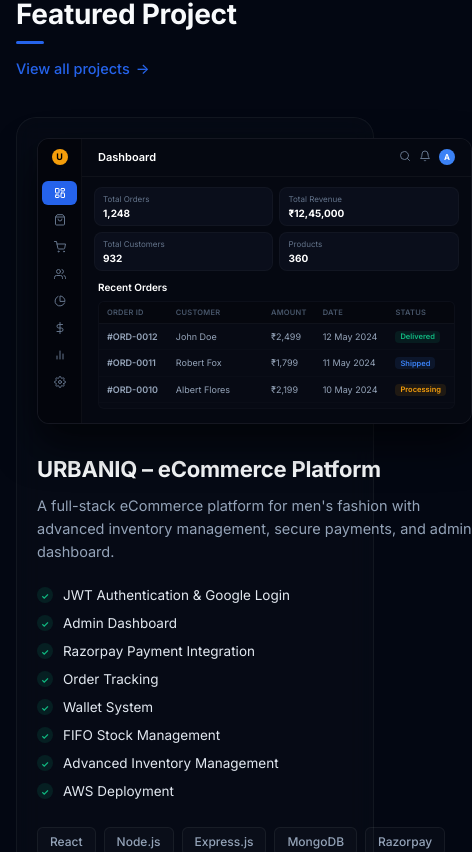
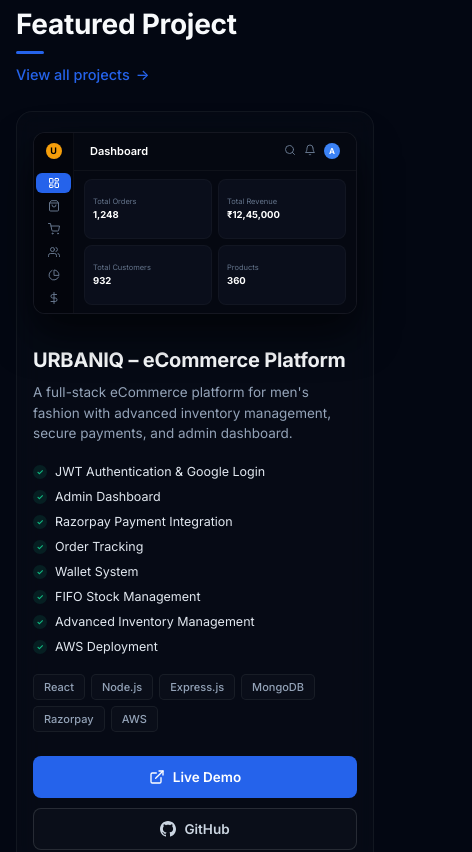
Before and after one commit to Adwaidkrishna/personal-portfolio, a React app: page / in a window 390 px wide. Shown: the part 3112-3964 px from the top of the page, 472 px wide, since content can reach past the window. Built offline with nearby package versions, Linux system fonts and the light colour scheme; the HTML template or start-up script is replaced by a standard one.

Commit message:
Optimize Featured Projects section responsiveness for tablet and mobile

```diff
--- a/src/components/Projects/Projects.css
+++ b/src/components/Projects/Projects.css
@@ -478,13 +478,17 @@
 @media (max-width: 1024px) {
     .project-card {
         grid-template-columns: 1fr;
-        gap: 32px;
-        padding: 30px;
+        gap: 36px;
+        padding: 36px;
     }
 
     .project-mockup-container {
-        max-width: 700px;
+        max-width: 100%;
         margin: 0 auto;
+    }
+
+    .project-details {
+        margin-top: 10px;
     }
 }
 
@@ -493,9 +497,15 @@
         font-size: 28px;
     }
 
+    .project-card {
+        padding: 30px;
+        gap: 28px;
+    }
+
     .project-features-grid {
         grid-template-columns: 1fr;
         gap: 12px;
+        margin-bottom: 24px;
     }
 
     .project-title {
@@ -504,33 +514,50 @@
 
     .project-description {
         font-size: 14.5px;
+        margin-bottom: 20px;
+    }
+
+    .project-tech-list {
+        margin-bottom: 28px;
     }
 }
 
-@media (max-width: 576px) {
+@media (max-width: 480px) {
     .projects-header {
         flex-direction: column;
         align-items: flex-start;
-        gap: 16px;
+        gap: 12px;
+        margin-bottom: 28px;
     }
 
     .projects-section {
-        padding: 30px 16px 60px;
+        padding: 40px 16px 60px;
     }
 
     .project-card {
-        padding: 20px;
+        padding: 20px 16px;
+        border-radius: 16px;
+        gap: 24px;
+    }
+
+    .dashboard-mockup {
+        height: 180px;
+        aspect-ratio: auto;
+    }
+
+    .db-table-container {
+        display: none; /* Hide table to prevent overflow in fixed height */
     }
 
     .db-sidebar {
-        width: 44px; /* Icon-only sidebar on small screens */
-        padding: 10px 4px;
-        gap: 12px;
+        width: 40px;
+        padding: 10px 2px;
+        gap: 10px;
     }
 
     .logo-text,
     .db-nav-item span {
-        display: none; /* Hide text label */
+        display: none;
     }
 
     .db-logo {
@@ -540,31 +567,78 @@
 
     .db-nav-item {
         justify-content: center;
-        padding: 6px 0;
+        padding: 4px 0;
     }
 
     .db-stats-grid {
         grid-template-columns: repeat(2, 1fr);
         gap: 6px;
-        padding: 10px 12px;
+        padding: 8px 10px;
+        flex: 1; /* Allow stats to occupy remaining space */
     }
 
     .db-stat-card {
         padding: 6px 8px;
+        justify-content: center;
+    }
+
+    .stat-label {
+        font-size: 7.5px;
     }
 
     .stat-value {
-        font-size: 10px;
+        font-size: 9.5px;
+    }
+
+    .project-title {
+        font-size: 20px;
+        margin-bottom: 10px;
+    }
+
+    .project-description {
+        font-size: 13.5px;
+        line-height: 1.55;
+        margin-bottom: 20px;
+    }
+
+    .project-features-grid {
+        gap: 10px;
+        margin-bottom: 20px;
+    }
+
+    .feature-item {
+        font-size: 12.5px;
+        gap: 8px;
+    }
+
+    .check-icon {
+        width: 14px;
+        height: 14px;
+        font-size: 8px;
+    }
+
+    .project-tech-list {
+        gap: 6px;
+        margin-bottom: 24px;
+    }
+
+    .tech-tag {
+        font-size: 11px;
+        padding: 5px 10px;
+        border-radius: 5px;
     }
 
     .project-actions {
         flex-direction: column;
         gap: 10px;
+        width: 100%;
     }
 
     .btn-demo,
     .btn-github {
         width: 100%;
         justify-content: center;
+        padding: 12px 20px;
+        font-size: 13.5px;
     }
 }
```
